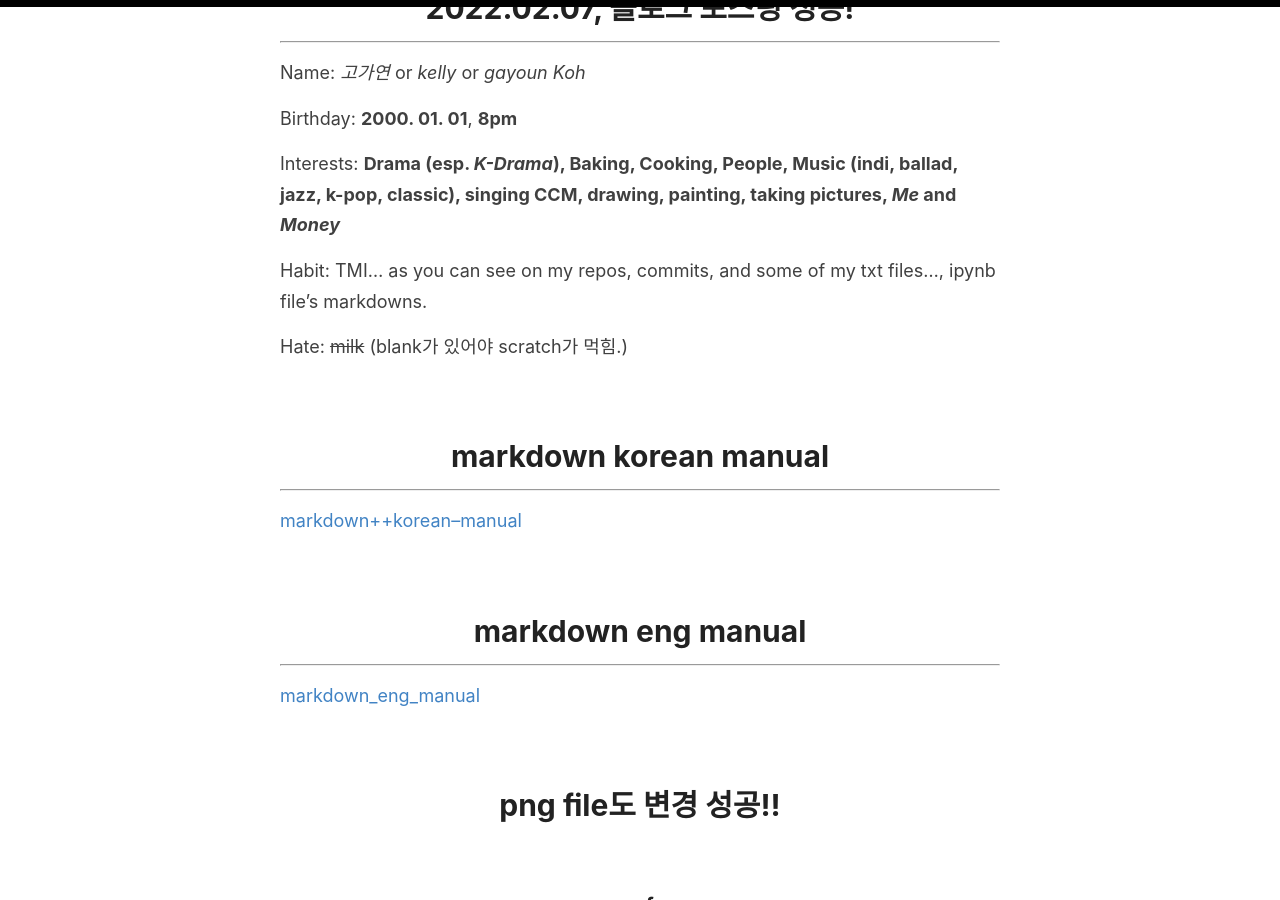
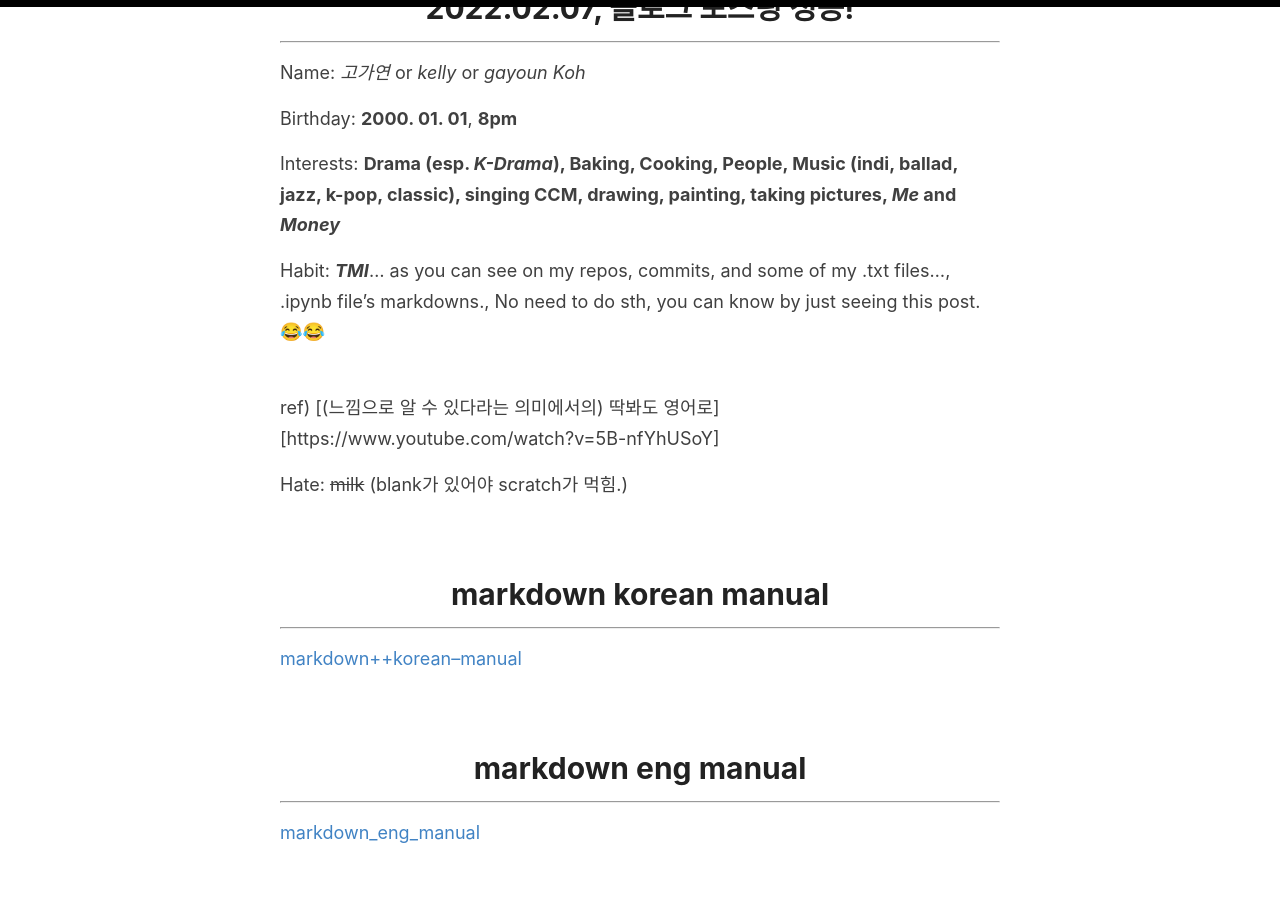
Before and after one commit to GaYounKoh/gayoun_reverie.github.io, a Jekyll site: the page built from _posts/2022-02-07-I-see.md, in a window 1280 px wide and 900 px high, scrolled down 316 px. Built offline with Jekyll 4.4.1, drawn with Linux system fonts in a browser that asks for light colours; comment, search, counter and statistics services are not loaded.

Commit message:
Update 2022-02-07-I-see.md

```diff
--- a/_posts/2022-02-07-I-see.md
+++ b/_posts/2022-02-07-I-see.md
@@ -11,7 +11,10 @@ Birthday: **2000. 01. 01**, __8pm__
 
 Interests: **Drama (esp. _K-Drama_), Baking, Cooking, People, Music (indi, ballad, jazz, k-pop, classic), singing CCM, drawing, painting, taking pictures, _Me_ and _Money_**
 
-Habit: TMI... as you can see on my repos, commits, and some of my txt files..., ipynb file's markdowns.
+Habit: **_TMI_**... as you can see on my repos, commits, and some of my .txt files..., .ipynb file's markdowns., No need to do sth, you can know by just seeing this post.😂😂
+
+<br>
+    ref) [(느낌으로 알 수 있다라는 의미에서의) 딱봐도 영어로] [https://www.youtube.com/watch?v=5B-nfYhUSoY]
 
 Hate: ~~milk~~ (blank가 있어야 scratch가 먹힘.)
 
```
